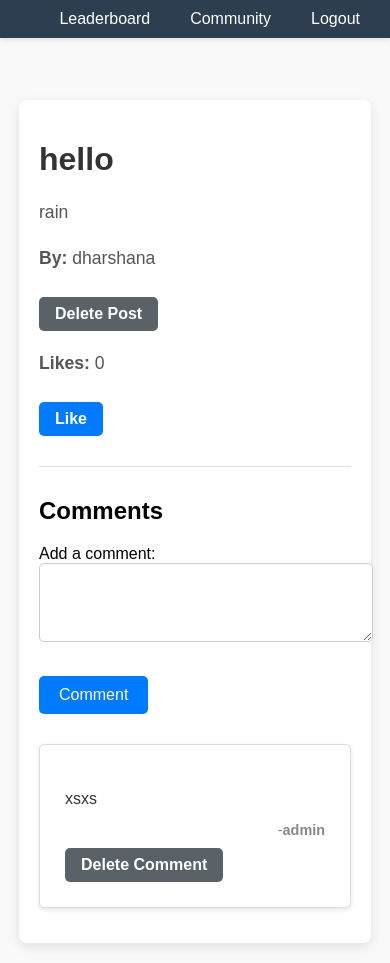
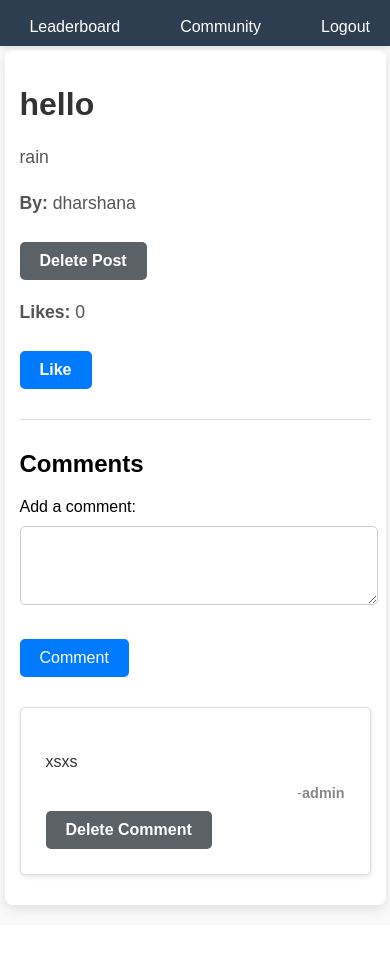
Before and after one commit to rohan4693/Weather-and-air-quality-monitoring-system-using--ML, a Flask app: page /post/1 in a window 390 px wide. After the commit the page ends 913 px from the top, so only its background shows below. Run offline with Flask 3, Linux system fonts and the light colour scheme; a user stored in the database is signed in; data comes from the database, SQL or seed files in the repository; data that the repository does not hold is empty; parts of the project's set-up code (start-up, migrations or seed data) failed here and were passed over.

Commit message:
added responsive changes

```diff
--- a/templates/post.html
+++ b/templates/post.html
@@ -16,7 +16,7 @@
         .container {
             width: 80%;
             max-width: 900px;
-            margin: 100px auto 20px; /* Adjusted to avoid navbar overlap */
+            margin: 100px auto 20px;
             background-color: white;
             padding: 20px;
             box-shadow: 0 4px 12px rgba(0, 0, 0, 0.1);
@@ -57,9 +57,9 @@
         .btn-primary:hover {
             background-color: #0056b3;
         }
-/* Styling for the comment button */
+
 .btn-secondary {
-    background-color: #007bff;  /* A subtle grey color */
+    background-color: #007bff;
     color: white;
     padding: 10px 20px;
     font-size: 1rem;
@@ -132,7 +132,12 @@
 
         form {
             margin-bottom: 30px;
+            padding-right: 15px;
         }
+        form label {
+    display: block;
+    margin-bottom: 10px;
+}
 
         hr {
             margin: 30px 0;
@@ -142,6 +147,7 @@
 
         .comment-container {
             margin-top: 30px;
+
         }
 
         .like-button {
@@ -159,7 +165,7 @@
 
         .navbar {
     background-color: #2c3e50;
-    padding: 10px 20px;  /* Reduced padding to prevent excessive height */
+    padding: 10px 20px;
     width: 100%;
     display: flex;
     justify-content: flex-end;
@@ -168,7 +174,7 @@
     left: 0;
     z-index: 1000;
     box-shadow: 0 2px 5px rgba(0, 0, 0, 0.1);
-    box-sizing: border-box; /* Ensure padding is included in the height */
+    box-sizing: border-box;
 }
 
 .navbar-links {
@@ -198,6 +204,47 @@
         .btn {
             margin-top: 10px;
         }
+
+        @media (max-width: 768px) {
+
+    .card {
+        word-wrap: break-word;
+        overflow-wrap: break-word;
+        white-space: normal;
+    }
+
+    .card-body {
+        overflow-x: hidden;
+    }
+
+
+    .btn {
+        display: inline-block;
+        width: auto;
+        padding: 10px 20px;
+    }
+
+    .navbar-links {
+        justify-content: center;
+        flex-direction: row;
+        gap: 20px;
+        margin-top:8px;
+
+    }
+
+
+    .container {
+        width: 90%;
+        margin: 50px auto 20px;
+        padding: 15px;
+    }
+
+    .navbar {
+        flex-wrap: wrap;
+        padding: 10px;
+    }
+}
+
     </style>
 </head>
 
```
